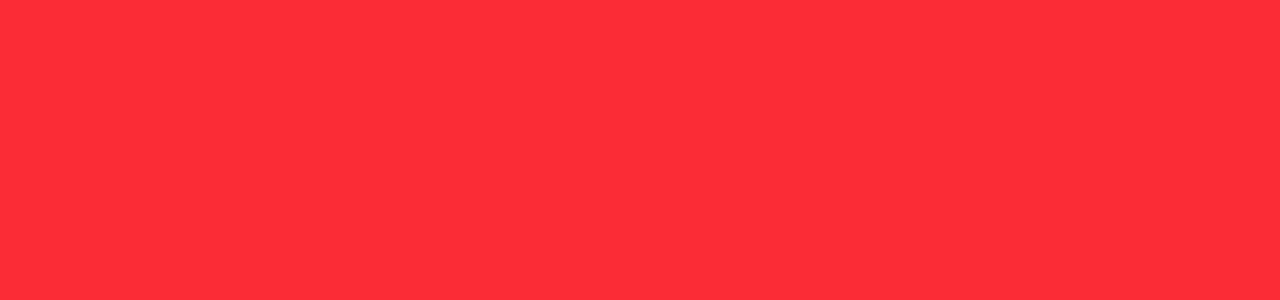
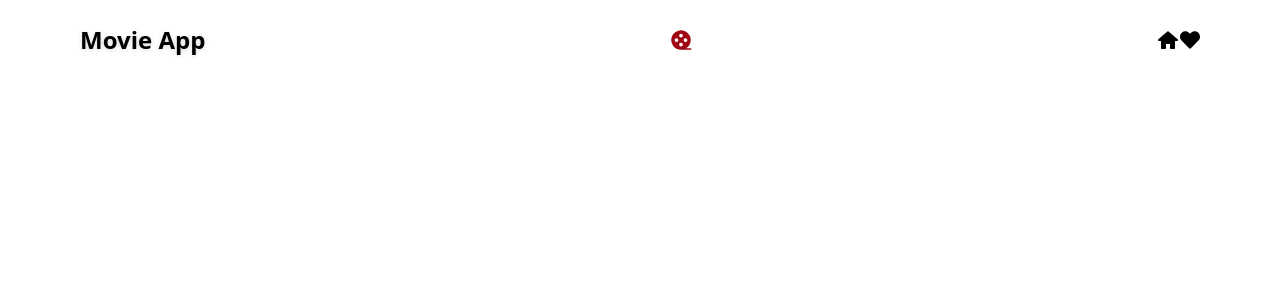
Before and after one commit to ksckubra1/movie-app, a React (Vite) app: page / in a window 1280 px wide. Shown: the top 300 px of the page. Built offline with nearby package versions, Linux system fonts and the light colour scheme.

Commit message:
Navbar design

```diff
--- a/src/App.jsx
+++ b/src/App.jsx
@@ -1,3 +1,4 @@
+import Navbar from "./Components/Navbar"
 
 
 
@@ -5,7 +6,9 @@ function App() {
 
   return (
 
-    <div className="bg-red-500 h-screen"></div>
+    <div className="bg-red-500">
+      <Navbar />
+    </div>
 
   )
 }
--- a/src/Components/Navbar.jsx
+++ b/src/Components/Navbar.jsx
@@ -1,10 +1,22 @@
 import React from 'react'
+import { PiFilmReelFill } from "react-icons/pi";
+import { TiHome } from "react-icons/ti";
+import { FaHeart } from "react-icons/fa";
 
 const Navbar = () => {
     return (
-        <div>
-
-        </div>
+        <nav className='flex justify-between h-20 bg-white items-center px-20'>
+            <h1 className='font-black text-2xl drop-shadow-sm'>Movie App</h1>
+            <div className="">
+                <PiFilmReelFill className='text-red-800 text-2xl' />
+            </div>
+            <div className="">
+                <ul className='flex items-center'>
+                    <li><TiHome className='text-2xl' /></li>
+                    <li><FaHeart className='text-xl' /></li>
+                </ul>
+            </div>
+        </nav>
     )
 }
 
```
